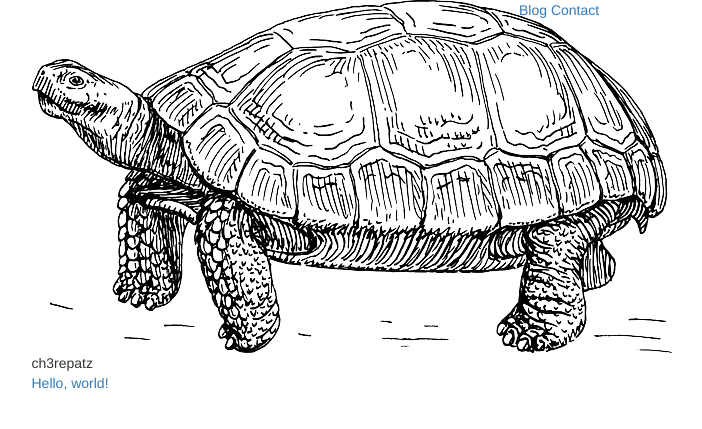
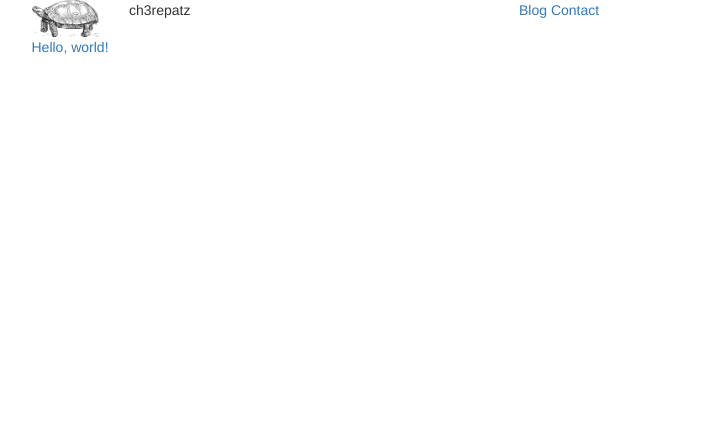
Before and after one commit to ch3repatz/ch3repatz.github.io, a Jekyll site: the page built from index.html, in a window 1280 px wide. Shown: the top 429 px of the page, without its empty margins (136-838 px from the left). Built offline with Jekyll 4.4.1, drawn with Linux system fonts in a browser that asks for light colours.

Commit message:
Update default.html

```diff
--- a/_layouts/default.html
+++ b/_layouts/default.html
@@ -39,7 +39,8 @@
     <!-- Custom styles -->
     <style>
     	.logo_image {
-
+    		width: 100%;
+		height: auto;
     	}
     	.logo {
 
@@ -62,8 +63,10 @@
     <div class="container">
     	<!-- Header -->
     	<div class="row">
-    		<div class="col-md-5 col-md-offset-1 logo">
+    		<div class="col-md-1 col-md-offset-1">
     			<img src="/images/{{ site.logo }}" class="logo_image">
+    		</div>
+    		<div class="col-md-4 logo">
     			{{ site.title }}
     		</div>
     		<div class="col-md-5 top_menu">
```
